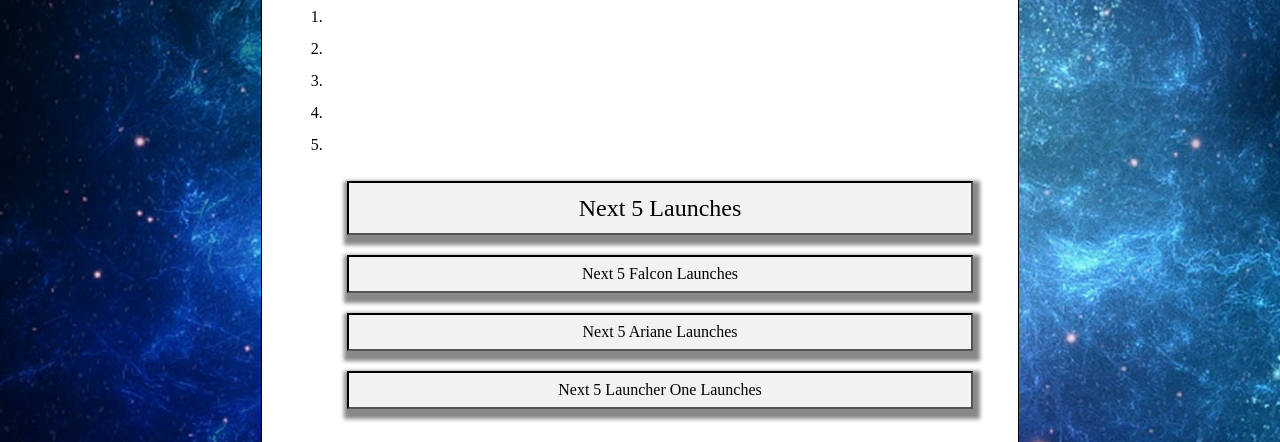
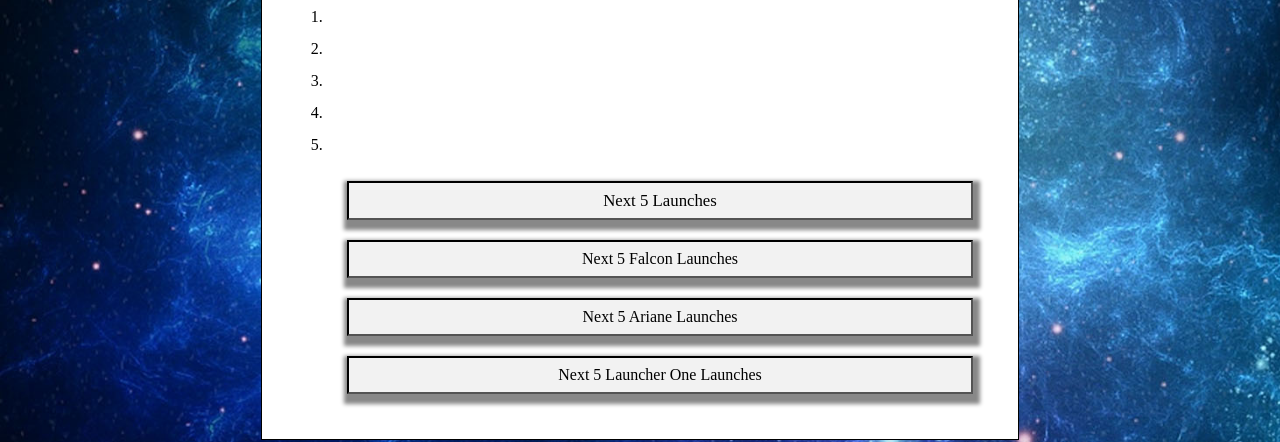
Before and after one commit to Waaahhh/RocketLaunchProject, a plain HTML site: page index.html in a window 1280 px wide. In both pictures the pointer is over the item "Next 5 Launches". Shown: the part 358-800 px from the top of the page. Drawn offline with Linux system fonts and the light colour scheme; no server answers.

Commit message:
fixed "spazzing of buttons"

```diff
--- a/style.css
+++ b/style.css
@@ -27,6 +27,6 @@ ul li{
   background-color: #f2f2f2;
 }
 ul li:hover{
-  font-size: 150%;
+  font-size: 105%;
   cursor: pointer;
 }
```
Also changed, not shown: 1 other file.
